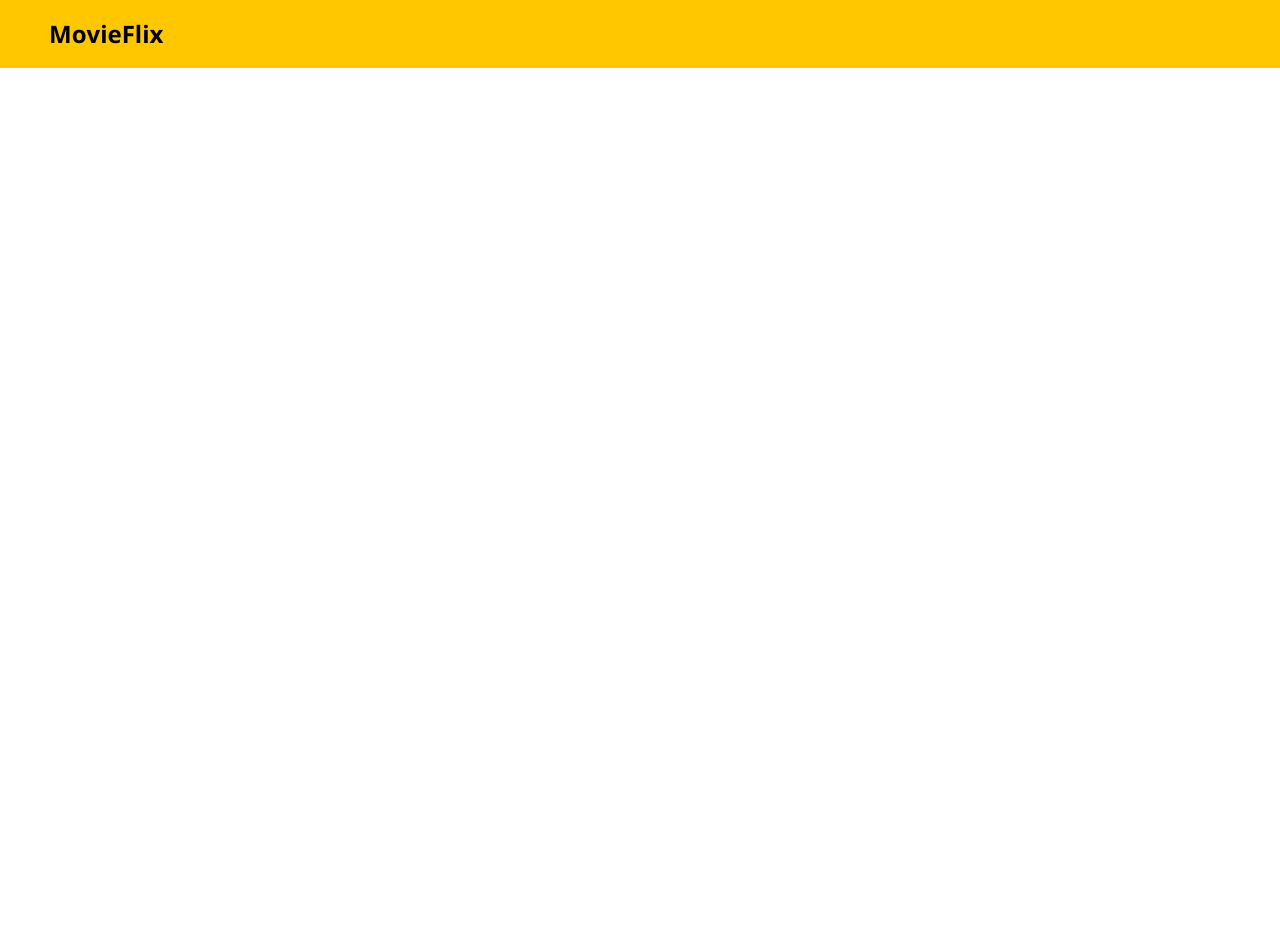
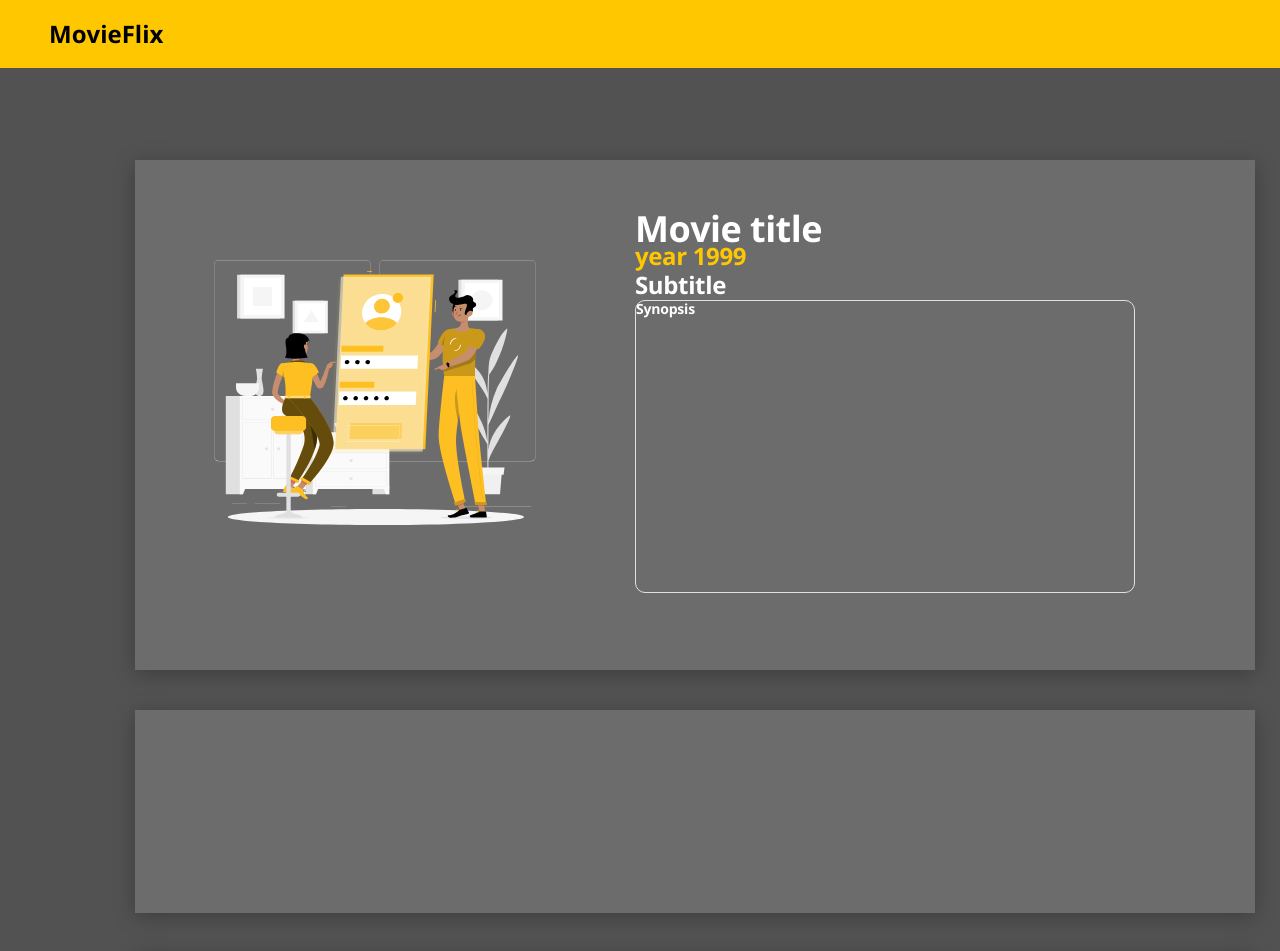
Before and after one commit to daniellegb/movieflix, a React (Create React App) app in the folder front-web/: page /movies/1 in a window 1280 px wide. Shown: the top 951 px of the page. Before the commit the page ends 800 px from the top, so only its background shows below. Built offline with nearby package versions, Linux system fonts and the light colour scheme; the HTML template or start-up script is replaced by a standard one.

Commit message:
Starting MovieDetails

```diff
--- a/front-web/src/Routes.tsx
+++ b/front-web/src/Routes.tsx
@@ -1,8 +1,8 @@
 import { BrowserRouter, Redirect, Route, Switch } from 'react-router-dom';
-
 import Home from './pages/Home';
 import Navbar from './core/components/Navbar';
 import Movies from 'pages/Movies';
+import MovieDetails from 'pages/Movies/components/MovieDetails';
 
 const Routes = () => (
         <BrowserRouter>
@@ -14,6 +14,9 @@ const Routes = () => (
                         <Route path="/movies" exact>
                                 <Movies />
                         </Route>
+                        <Route path="/movies/:movieId" exact>
+                                <MovieDetails />
+                        </Route>
                 </Switch>
         </BrowserRouter>
 );
--- /dev/null
+++ b/front-web/src/pages/Movies/components/MovieDetails/index.tsx
@@ -0,0 +1,34 @@
+import { ReactComponent as MainImage } from 'core/assets/images/main-image.svg';
+import './styles.scss';
+
+const MovieDetails = () => (
+    <div className="movie-details-container">
+        <div className="movie-detail-container">
+            <div className="image-container">
+                <MainImage />
+            </div>
+            <div className="details-container">
+                <h2 className="movie-title">
+                    Movie title
+                </h2>
+                <h3 className="movie-year">
+                    year 1999
+                </h3>
+                <h3 className="movie-subtitle">
+                    Subtitle
+                </h3>
+                <h4 className="movie-synopsis">
+                    Synopsis
+                </h4>
+            </div>
+        </div>
+        <div className="movie-text-box-container">
+
+        </div>
+        <div className="movie-reviews-container">
+
+        </div>
+    </div>
+);
+
+export default MovieDetails;
--- /dev/null
+++ b/front-web/src/pages/Movies/components/MovieDetails/styles.scss
@@ -0,0 +1,78 @@
+.movie-details-container {
+    width: 1400px;
+    height: 1355px;
+    background: #525252;
+    padding-top: 40px;
+    padding-left: 135px;
+}
+
+.movie-detail-container {
+    width: 1120px;
+    height: 510px;
+    background: #6C6C6C;
+    box-shadow: 0px 4px 20px rgba(0, 0, 0, 0.25);
+    padding-left: 100px;
+}
+
+.movie-text-box-container {
+    width: 1120px;
+    height: 203px;
+    background: #6C6C6C;
+    box-shadow: 0px 4px 20px rgba(0, 0, 0, 0.25);
+    margin-top: 40px;
+}
+
+.movie-reviews-container {
+    width: 1120px;
+    height: 467px;
+    background: #6C6C6C;
+    box-shadow: 0px 4px 20px rgba(0, 0, 0, 0.25);
+    margin-top: 40px;
+}
+
+.image-container {
+    padding-top: 100px;
+    width: 500px;
+    height: 315px;
+}
+
+.details-container {
+    width: 500px;
+    height: 500px;
+    margin-top: -260px;
+    margin-left: 400px;
+
+}
+
+.movie-title{
+    font-size: 36px;
+    line-height: 27px;
+    letter-spacing: -0.015em;
+    font-weight: bold;
+    color: #FFFFFF;
+}
+
+.movie-year{
+    font-weight: bold;
+    font-size: 24px;
+    letter-spacing: -0.015em;
+    color: #FFC700;
+}
+
+.movie-subtitle{
+    font-size: 24px;
+    letter-spacing: -0.015em;
+    color: #FFFFFF;
+}
+
+.movie-synopsis{
+    font-size: 14px;
+    letter-spacing: -0.015em;
+    color: #FFFFFF;
+    width: 500px;
+    height: 293px;
+    left: 580px;
+    border: 1px solid #E1E1E1;
+    box-sizing: border-box;
+    border-radius: 10px;
+}
```
